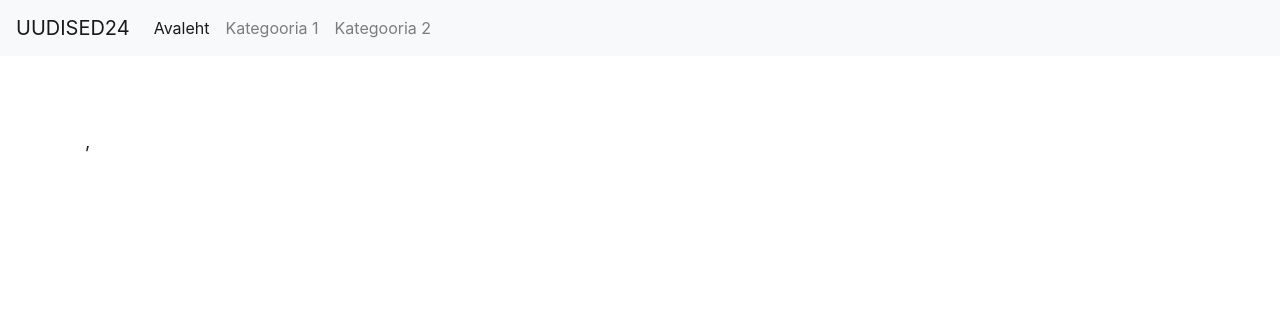
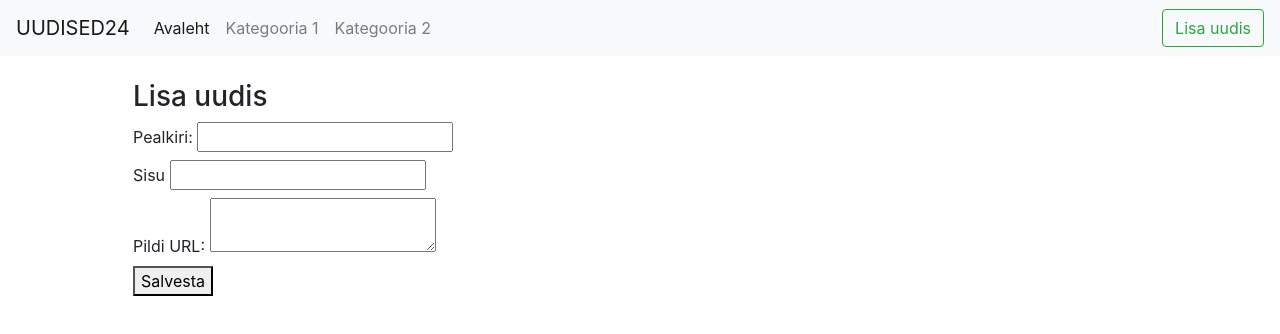
Before and after one commit to karlijuhkam/uudised, an Angular app: page /add in a window 1280 px wide. Shown: the top 334 px of the page. Built offline with nearby package versions, Linux system fonts and the light colour scheme; no server answers.

Commit message:
added functionality for adding a new post | app version change 0.7.0->0.8.0

```diff
--- a/package.json
+++ b/package.json
@@ -1,6 +1,6 @@
 {
   "name": "uudised",
-  "version": "0.7.0",
+  "version": "0.8.0",
   "scripts": {
     "ng": "ng",
     "start": "ng serve",
--- /dev/null
+++ b/src/app/add-post/add-post.component.html
@@ -0,0 +1,15 @@
+<div class="m-4 p-4">
+  <h3>Lisa uudis</h3>
+  <div>
+    <label>Pealkiri:
+      <input [(ngModel)]="postData.title"/>
+    </label><br>
+    <label>Sisu
+      <input [(ngModel)]="postData.content"/>
+    </label><br>
+    <label>Pildi URL:
+      <textarea [(ngModel)]="postData.photoUrl"></textarea>
+    </label><br>
+  </div>
+  <button (click)="addPost()">Salvesta</button>
+</div>
--- /dev/null
+++ b/src/app/add-post/add-post.component.ts
@@ -0,0 +1,25 @@
+import { Component, OnInit, Input } from '@angular/core';
+import { ApiService } from '../api.service';
+import { ActivatedRoute, Router } from '@angular/router';
+
+@Component({
+  selector: 'app-add-post',
+  templateUrl: './add-post.component.html',
+  styleUrls: ['./add-post.component.css']
+})
+export class AddPostComponent implements OnInit {
+
+  @Input() postData = { title:'', content: '', photoUrl:'' };
+  constructor(private  ApiService:  ApiService, private route: ActivatedRoute, private router: Router) { }
+
+  ngOnInit() {
+  }
+  addPost() {
+    this.ApiService.addPost(this.postData).subscribe((result) => {
+      this.router.navigate(['']);
+    }, (err) => {
+      console.log(err);
+    });
+  }
+
+}
--- a/src/app/api.service.ts
+++ b/src/app/api.service.ts
@@ -34,7 +34,14 @@ export class ApiService {
   getPost(id): Observable<any> {
     return this.http.get(API_URL + '/news/' + id).pipe(
       map(this.extractData));
-}
+  }
+  addPost (post): Observable<any> {
+    console.log(post);
+    return this.http.post<any>(API_URL + '/news', JSON.stringify(post), httpOptions).pipe(
+      tap((post) => console.log(`added post w/ id=${post.id}`)),
+      catchError(this.handleError<any>('addPost'))
+    );
+  }
 private handleError<T> (operation = 'operation', result?: T) {
   return (error: any): Observable<T> => {
 
--- a/src/app/app.component.html
+++ b/src/app/app.component.html
@@ -15,6 +15,10 @@
         <a class="nav-link" href="#">Kategooria 2</a>
       </li>
     </ul>
+
+  </div>
+  <div class="my-2 my-lg-0">
+    <button class="btn btn-outline-success my-2 my-sm-0" type="submit" routerLink="add">Lisa uudis</button>
   </div>
 </nav>
   <div class="container my-4 py-2">
--- a/src/app/app.component.ts
+++ b/src/app/app.component.ts
@@ -7,4 +7,5 @@ import { Component } from '@angular/core';
 })
 export class AppComponent {
   title = 'app';
+
 }
--- a/src/app/news/news.component.html
+++ b/src/app/news/news.component.html
@@ -4,10 +4,10 @@
             <div class="d-flex flex-wrap">
                         <div *ngFor="let post of posts" class="post p-3">
                               <div class="text-center mb-3">
-                                    <a routerLink="/{{post._id}}"><img src="{{post.photoUrl}}"></a>
+                                    <a routerLink="/post/{{post._id}}"><img src="{{post.photoUrl}}"></a>
                               </div>
                               <div class="px-1">
-                                    <h3 class=""><a routerLink="/{{post._id}}">{{post.title}}</a></h3>
+                                    <h3 class=""><a routerLink="/post/{{post._id}}">{{post.title}}</a></h3>
                                     <p class="badge badge-dark">{{post.category}}</p>
                               </div>
                         </div>
```
Also changed, not shown: src/app/app.module.ts (+7 -2 lines), src/app/add-post/add-post.component.css (added), src/app/single-post/single-post.component.css (line endings or trailing spaces), 1 other file (tests, documents, lock files or other folders).
